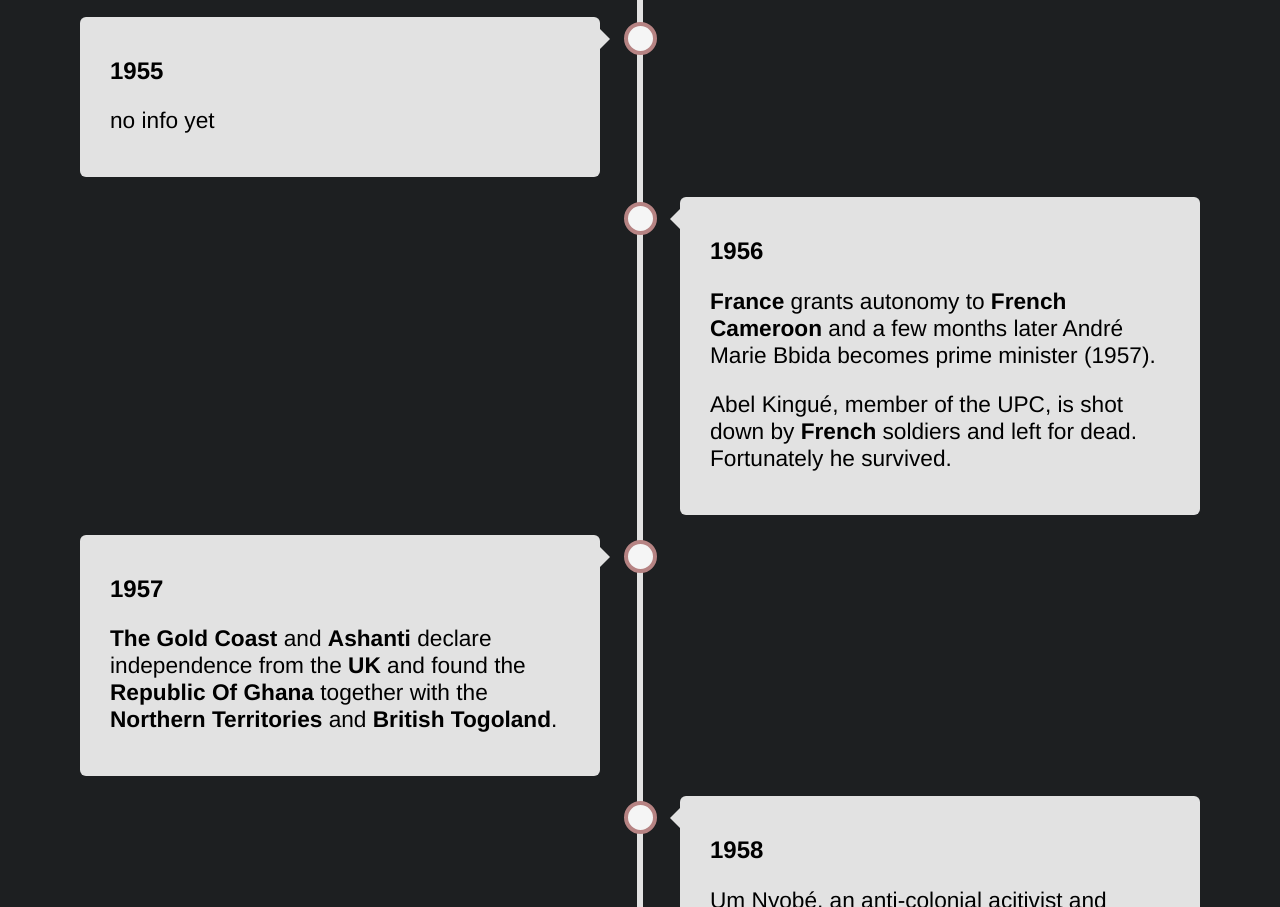
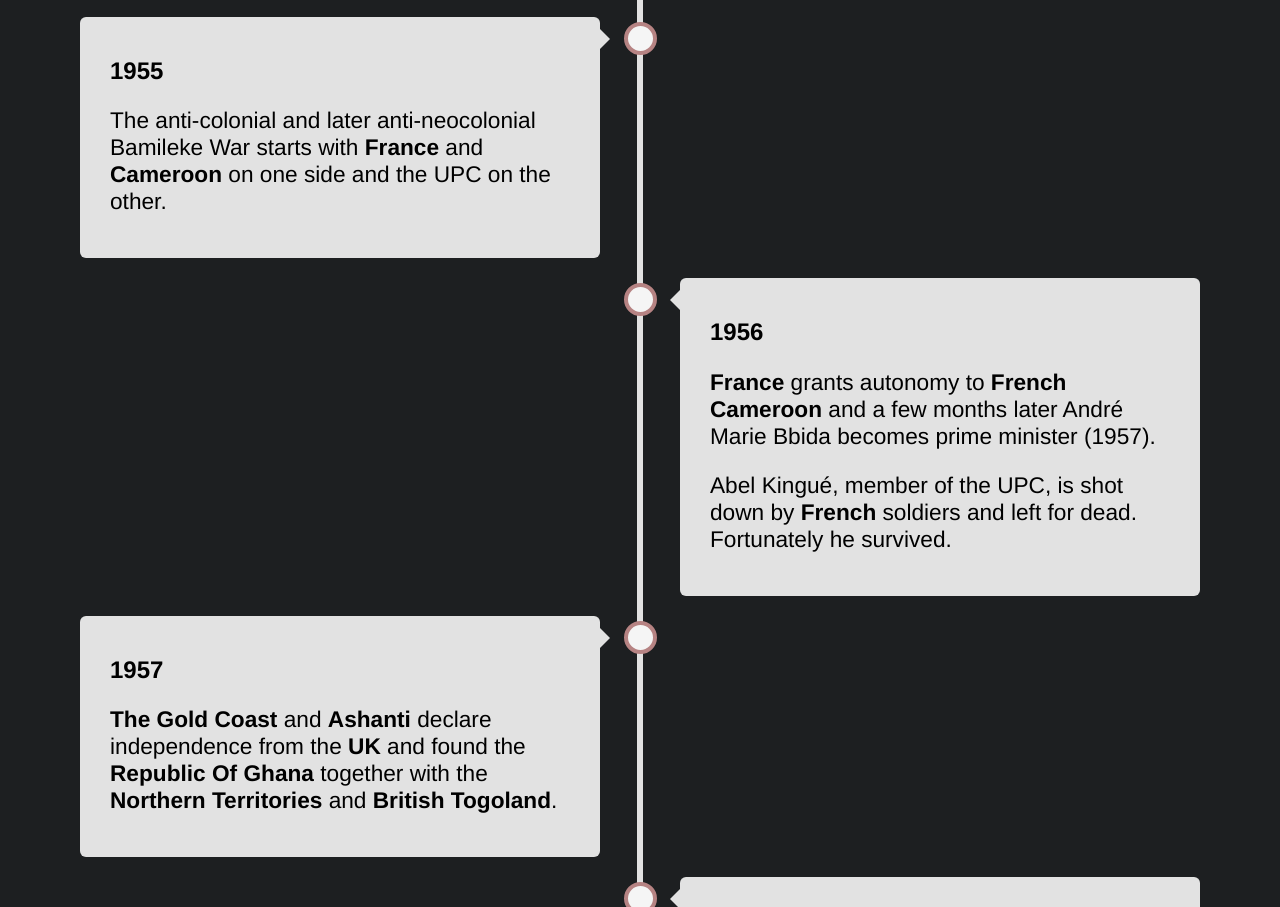
Before and after one commit to Jaxyx/Jaxyx.github.io, a plain HTML site: page detailed.html in a window 1280 px wide. Shown: the part 2364-3271 px from the top of the page. Drawn offline with Linux system fonts and the light colour scheme.

Commit message:
Add files via upload

```diff
--- a/detailed.html
+++ b/detailed.html
@@ -135,7 +135,7 @@
         <div class="container left">
             <div class="content">
                 <h2>1955</h2>
-                <p>no info yet</p>
+                <p><a href="https://en.wikipedia.org/wiki/Bamileke_War" target="_blank" style="text-decoration: none; color: black">The anti-colonial and later anti-neocolonial Bamileke War starts with France and Cameroon on one side and the UPC on the other.</a></p>
             </div>
         </div>
         <div class="container right">
```
Also changed, not shown: index.html (+1 -1 lines).
